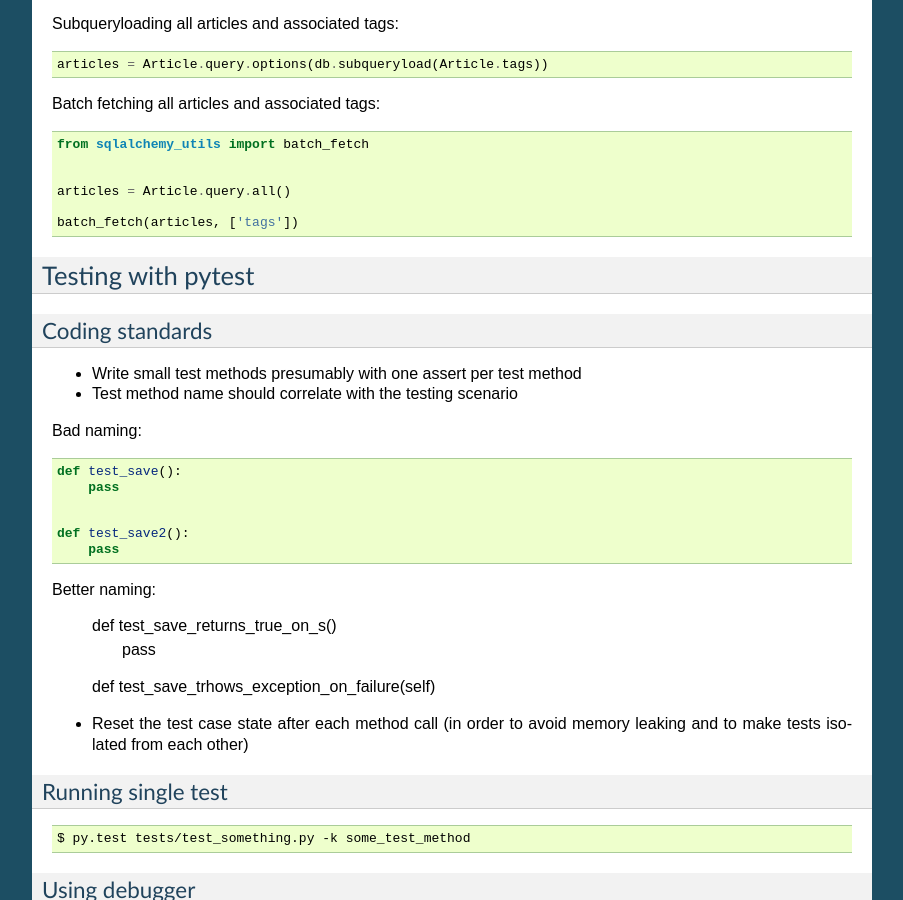
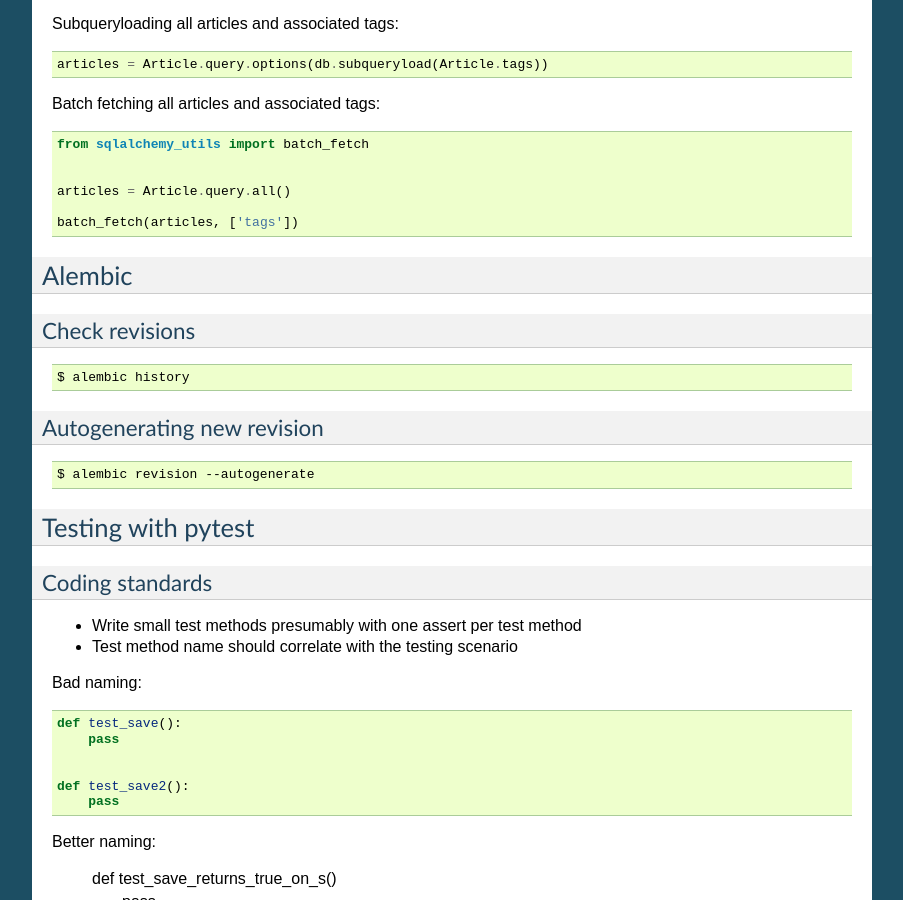
Before and after one commit to fastmonkeys/dev-guide, a Sphinx documentation site: the page built from docs/python.rst, in a window 1280 px wide and 900 px high, scrolled down 1543 px. Shown: the whole window, without its empty margins (198-1101 px from the left). Built offline with Sphinx 7.4.7, drawn with Linux system fonts in a browser that asks for light colours; formulas are drawn with MathJax 3; some of the changed text lies outside the part shown.

Commit message:
Alembic examples

```diff
--- a/docs/python.rst
+++ b/docs/python.rst
@@ -134,6 +134,31 @@
     batch_fetch(articles, ['tags'])
 
 
+Alembic
+-------
+
+
+Check revisions
+***************
+
+::
+
+
+    $ alembic history
+
+
+Autogenerating new revision
+***************************
+
+::
+
+
+    $ alembic revision --autogenerate
+
+
+
+
+
 Testing with pytest
 -------------------
 
```
